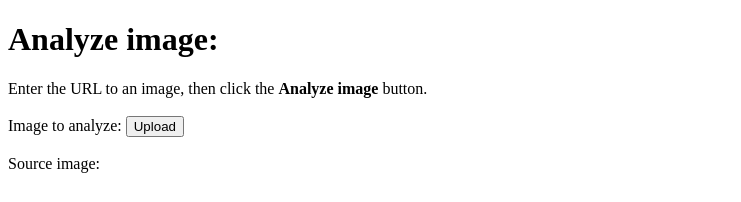
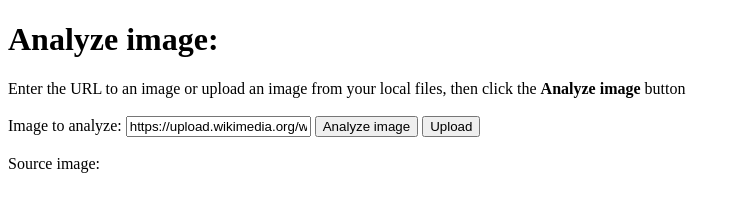
Before and after one commit to KucingMaboek/macdComputerVision, a plain HTML site: page index.html in a window 1280 px wide. Shown: the whole page, without its empty margins (0-741 px from the left). Drawn offline with nearby package versions, Linux system fonts and the light colour scheme.

Commit message:
fix bug dengan bug lain

```diff
--- a/index.html
+++ b/index.html
@@ -7,9 +7,12 @@
 <body>
 
     <h1>Analyze image:</h1>
-    Enter the URL to an image, then click the <strong>Analyze image</strong> button.
+    Enter the URL to an image or upload an image from your local files, then click the <strong>Analyze image</strong> button
     <br><br>
     Image to analyze:
+    <input type="text" name="inputImage" id="inputImage"
+        value="https://upload.wikimedia.org/wikipedia/commons/3/3c/Shaki_waterfall.jpg" />
+    <button onclick="analyzeImage()">Analyze image</button>
     <button id="select-button">Upload</button>
     <input type="file" id="file-input" multiple style="display: none;" />
     <br><br>
--- a/js/computervision.js
+++ b/js/computervision.js
@@ -23,12 +23,12 @@ const uploadFiles = async () => {
         const promises = [];
         for (const file of fileInput.files) {
             const blockBlobURL = azblob.BlockBlobURL.fromContainerURL(containerURL, file.name);
-            url = blockBlobURL.url.split("?");
-            analyzeImage(url[0]);
-            console.log(url[0]);
+            url = blockBlobURL.url.split("?")[0];
+            // analyzeImage(url);
+            document.querySelector("#inputImage").value = url;
+            console.log(url);
             promises.push(azblob.uploadBrowserDataToBlockBlob(
                 azblob.Aborter.none, file, blockBlobURL));
-            document.querySelector("#sourceImage").src = url[0];
         }
         await Promise.all(promises);
         reportStatus("Done.");
@@ -42,7 +42,7 @@ selectButton.addEventListener("click", () => fileInput.click());
 fileInput.addEventListener("change", uploadFiles);
 
 
-function analyzeImage(imageUrl) {
+function analyzeImage() {
     var subscriptionKey = "403014431ee447f9a86e48a044d24e76";
     var uriBase =
         "https://southeastasia.api.cognitive.microsoft.com/vision/v2.0/analyze";
@@ -53,6 +53,10 @@ function analyzeImage(imageUrl) {
         "details": "",
         "language": "en",
     };
+
+    // Display the image.
+    var sourceImageUrl = document.getElementById("inputImage").value;
+    document.querySelector("#sourceImage").src = sourceImageUrl;
 
     // Make the REST API call.
     $.ajax({
@@ -68,7 +72,7 @@ function analyzeImage(imageUrl) {
         type: "POST",
 
         // Request body.
-        data: '{"url": ' + '"' + imageUrl + '"}',
+        data: '{"url": ' + '"' + sourceImageUrl + '"}',
     })
 
     .done(function(data) {
```
